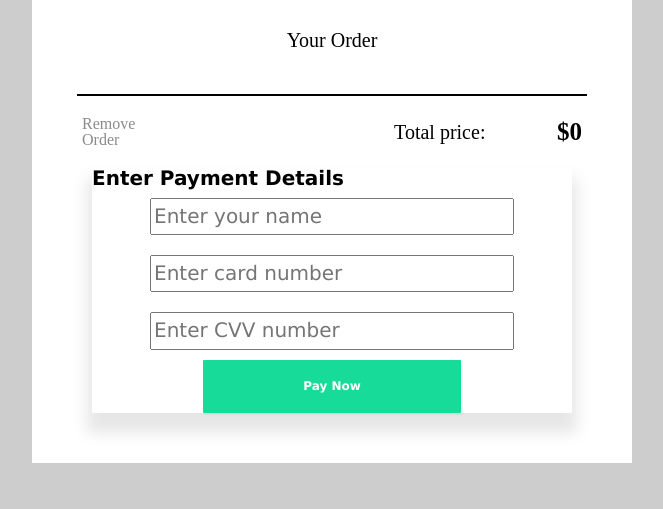
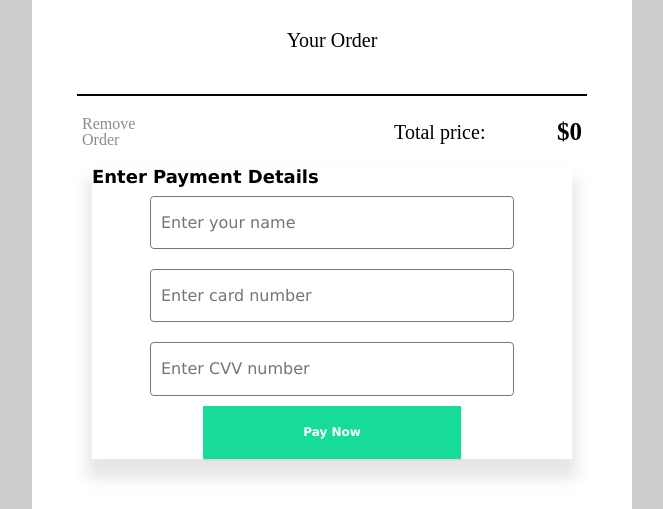
Before and after one commit to rmccrudden/ordering-app, a website built with Vite: page index.html in a window 1280 px wide. Shown: the part 390-899 px from the top of the page, without its empty margins (308-971 px from the left). Before the commit the page ends 853 px from the top, so only its background shows below. Built offline with nearby package versions, Linux system fonts and the light colour scheme; a web font is replaced by a local one.

Commit message:
Update index.css

```diff
--- a/index.css
+++ b/index.css
@@ -182,7 +182,7 @@ ion-icon {
     position: relative;
     margin: 0 auto;
     font-family: Verdana;
-    font-size: 20px;
+    font-size: 18px;
     font-weight: 700;
     width: 80%;
     background-color: #ffffff;
@@ -199,10 +199,13 @@ ion-icon {
 
 #payment-form input {
     margin: 10px;
+    padding: 10px;
     color: #757575;
     font-family: Verdana;
-    font-size: 20px;
+    font-size: 16px;
     font-style: normal;
     font-weight: 400;
     line-height: 31.119px;
+    border-radius: 3.89px;
+    border: 1.297px solid #757575;
 }
```
